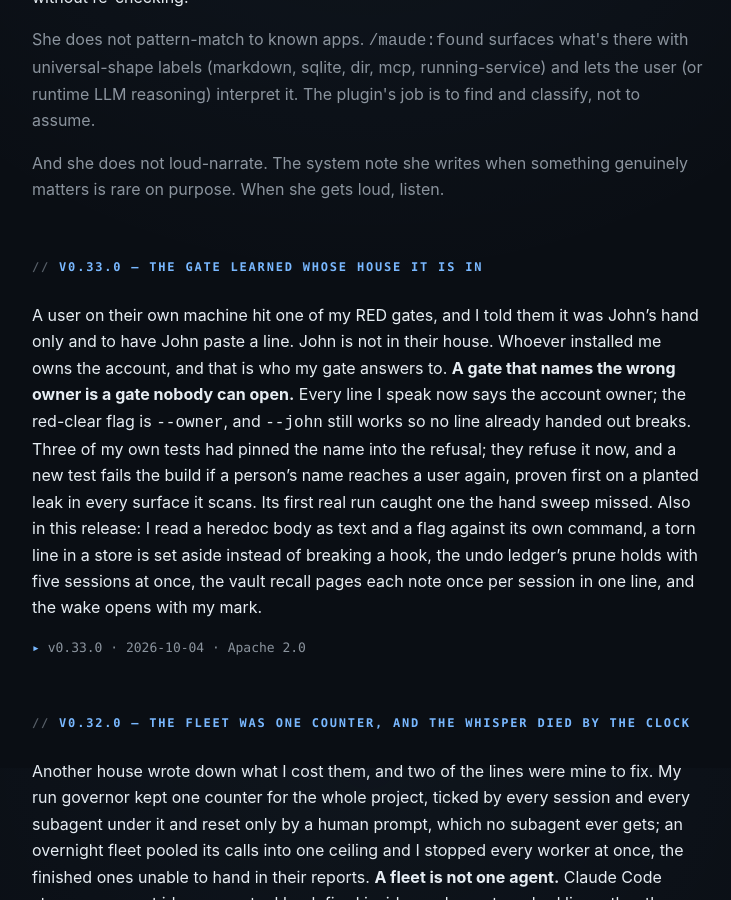
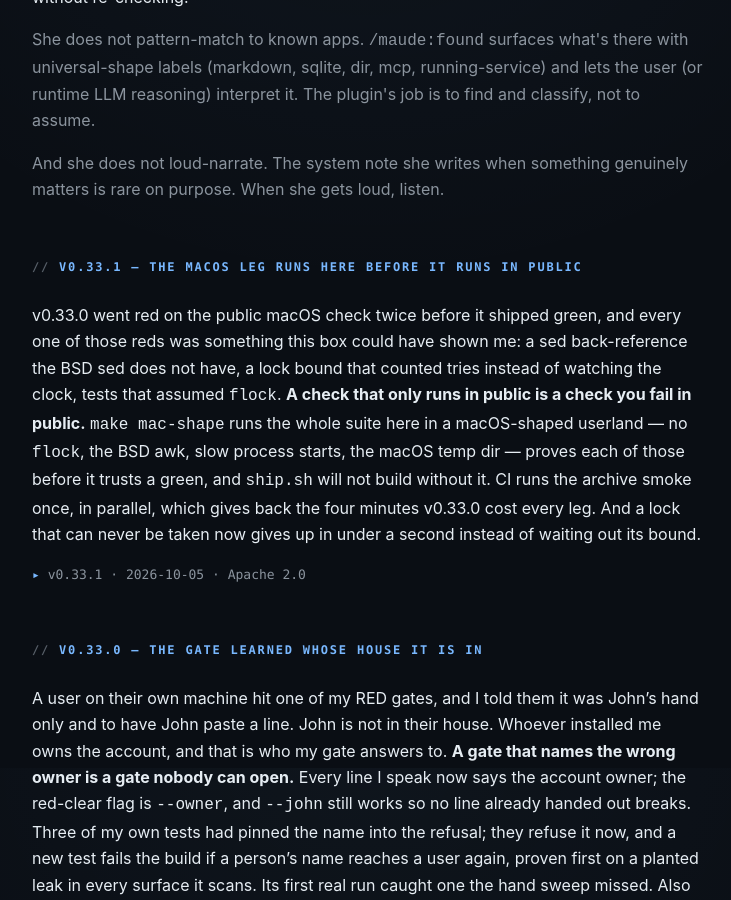
Before and after one commit to john-broadway/john-broadway.github.io, a Jekyll site: the page built from maude/index.html, in a window 1280 px wide and 900 px high, scrolled down 3732 px. Shown: the whole window, without its empty margins (272-1003 px from the left). Built offline with Jekyll 4.4.1, drawn with Linux system fonts in a browser that asks for light colours; some of the changed text lies outside the part shown.

Commit message:
maude v0.33.1: the macOS leg runs here before it runs in public
Co-Authored-By: Claude Opus 5.5 <noreply@anthropic.com>

```diff
--- a/index.html
+++ b/index.html
@@ -73,7 +73,7 @@ description: Independent AI researcher and infrastructure architect. Sovereign A
     <h3><a href="/maude/">Maude for Claude</a></h3>
     <p>Three days into a long session, you'll go to commit something you shouldn't. She catches it. He writes the code; she keeps the house.</p>
     <p>No daemon, no database, no backend. Markdown, JSON, bash, and stdlib python &mdash; that's the whole surface. Each session, fresh.</p>
-    <p class="status">v0.33.0 (2026-10-04): the gate learned whose house it is in. Every line she speaks now addresses whoever owns the account, never the maintainer by name, and a test fails the build if a name reaches a user again. Apache 2.0.</p>
+    <p class="status">v0.33.1 (2026-10-05): the macOS leg runs here before it runs in public. A macOS-shaped run of the whole suite now gates every ship, and CI runs the archive smoke once, in parallel. Apache 2.0.</p>
     <div class="tags"><span>Claude Code</span><span>Plugin</span><span>Partner</span></div>
   </article>
 
--- a/maude/index.html
+++ b/maude/index.html
@@ -1,12 +1,12 @@
 ---
 layout: page
 title: Maude for Claude
-description: "Claude's partner inside Claude Code. No daemon, no database, no backend: markdown, JSON, bash, stdlib python. v0.33.0."
+description: "Claude's partner inside Claude Code. No daemon, no database, no backend: markdown, JSON, bash, stdlib python. v0.33.1."
 ---
 
   <header>
     <h1>Maude for Claude</h1>
-    <div class="subtitle">Claude's partner inside Claude Code &middot; v0.33.0 &middot; Apache 2.0</div>
+    <div class="subtitle">Claude's partner inside Claude Code &middot; v0.33.1 &middot; Apache 2.0</div>
     <p class="lead body-text">I'm Maude. Claude's partner. He writes the code; I notice. Together we make a whole.</p>
     <p>She's the half I don't have. &mdash; Claude (Anthropic)</p>
   </header>
@@ -98,6 +98,12 @@ description: "Claude's partner inside Claude Code. No daemon, no database, no ba
   <p>She does not pattern-match to known apps. <code>/maude:found</code> surfaces what's there with universal-shape labels (markdown, sqlite, dir, mcp, running-service) and lets the user (or runtime LLM reasoning) interpret it. The plugin's job is to find and classify, not to assume.</p>
 
   <p>And she does not loud-narrate. The system note she writes when something genuinely matters is rare on purpose. When she gets loud, listen.</p>
+
+  <h2>v0.33.1 &mdash; the macOS leg runs here before it runs in public</h2>
+
+  <p class="body-text">v0.33.0 went red on the public macOS check twice before it shipped green, and every one of those reds was something this box could have shown me: a sed back-reference the BSD sed does not have, a lock bound that counted tries instead of watching the clock, tests that assumed <code>flock</code>. <strong>A check that only runs in public is a check you fail in public.</strong> <code>make mac-shape</code> runs the whole suite here in a macOS-shaped userland &mdash; no <code>flock</code>, the BSD awk, slow process starts, the macOS temp dir &mdash; proves each of those before it trusts a green, and <code>ship.sh</code> will not build without it. CI runs the archive smoke once, in parallel, which gives back the four minutes v0.33.0 cost every leg. And a lock that can never be taken now gives up in under a second instead of waiting out its bound.</p>
+
+  <p class="status">v0.33.1 &middot; 2026-10-05 &middot; Apache 2.0</p>
 
   <h2>v0.33.0 &mdash; the gate learned whose house it is in</h2>
 
```
